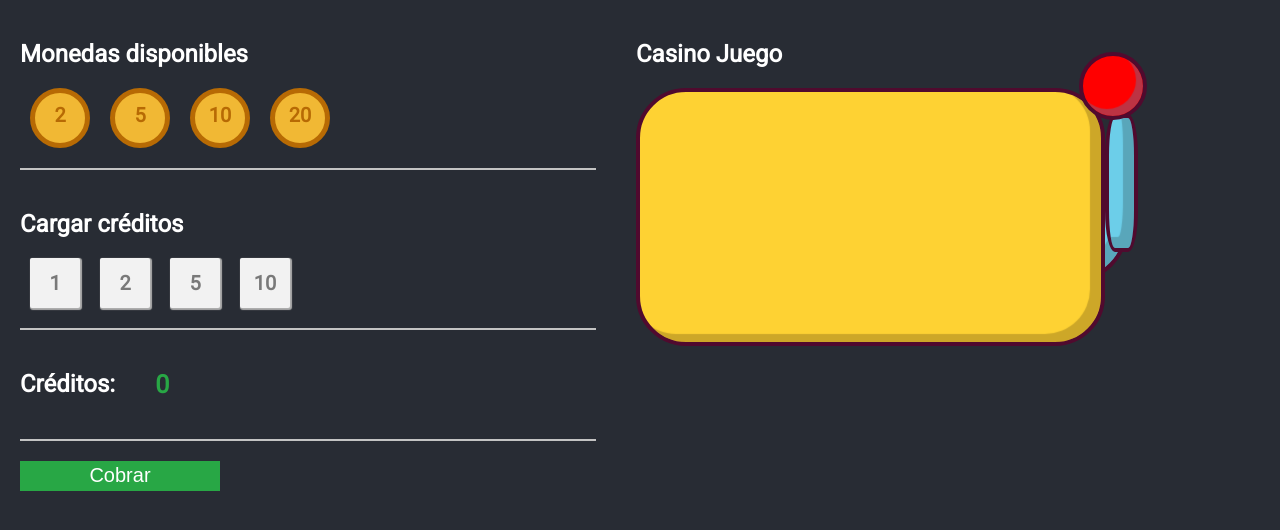
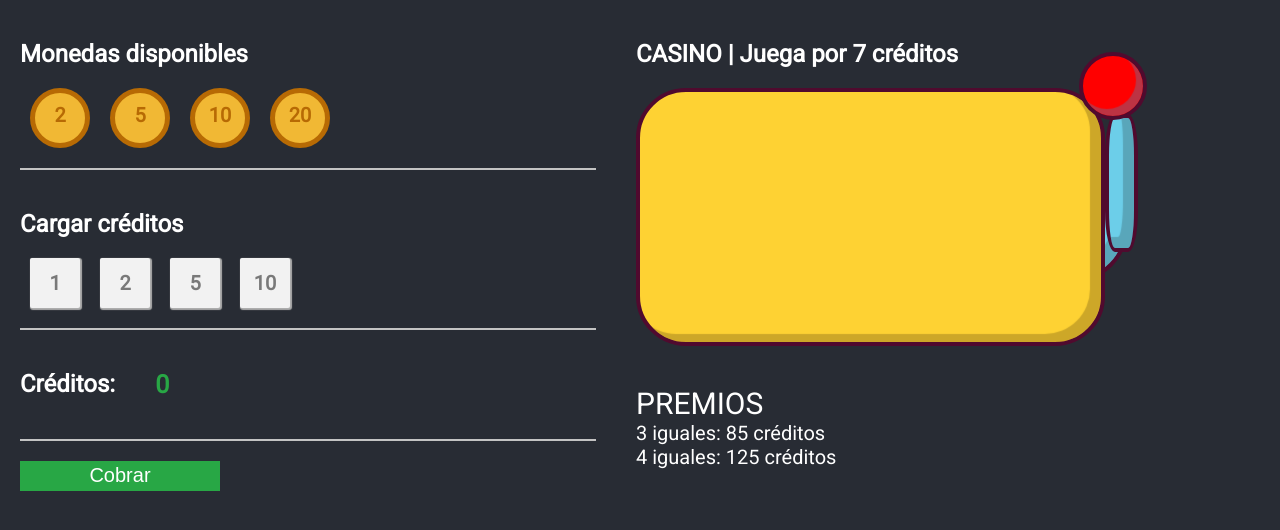
Before and after one commit to ErickGomez98/casino-royal, a React (Create React App) app: page / in a window 1280 px wide. Shown: the top 530 px of the page. Built offline with nearby package versions, Linux system fonts and the light colour scheme.

Commit message:
Se agregó texto informativo para ver cuales son los premios al ganar el juego.

```diff
--- a/src/CasinoJuego.tsx
+++ b/src/CasinoJuego.tsx
@@ -163,11 +163,17 @@ class CasinoJuego extends React.Component<CasinoJuegoProps, CasinoState> {
         return (
             <div className="main-juego-container">
                 <div>
-                    <h2>Casino Juego</h2>
+                    <h2>CASINO | Juega por 7 créditos</h2>
                 </div>
                 <div className="caja-juego">
                     {results}
                     <Palanca onClickJugar={this.jugar} playing={playing} />
+                </div>
+
+                <div style={{marginTop: 40, fontSize: 20}}>
+                    <div style={{fontSize: 30}}>PREMIOS</div>
+                    <div>3 iguales: 85 créditos</div>
+                    <div>4 iguales: 125 créditos</div>
                 </div>
             </div>
         )
```
